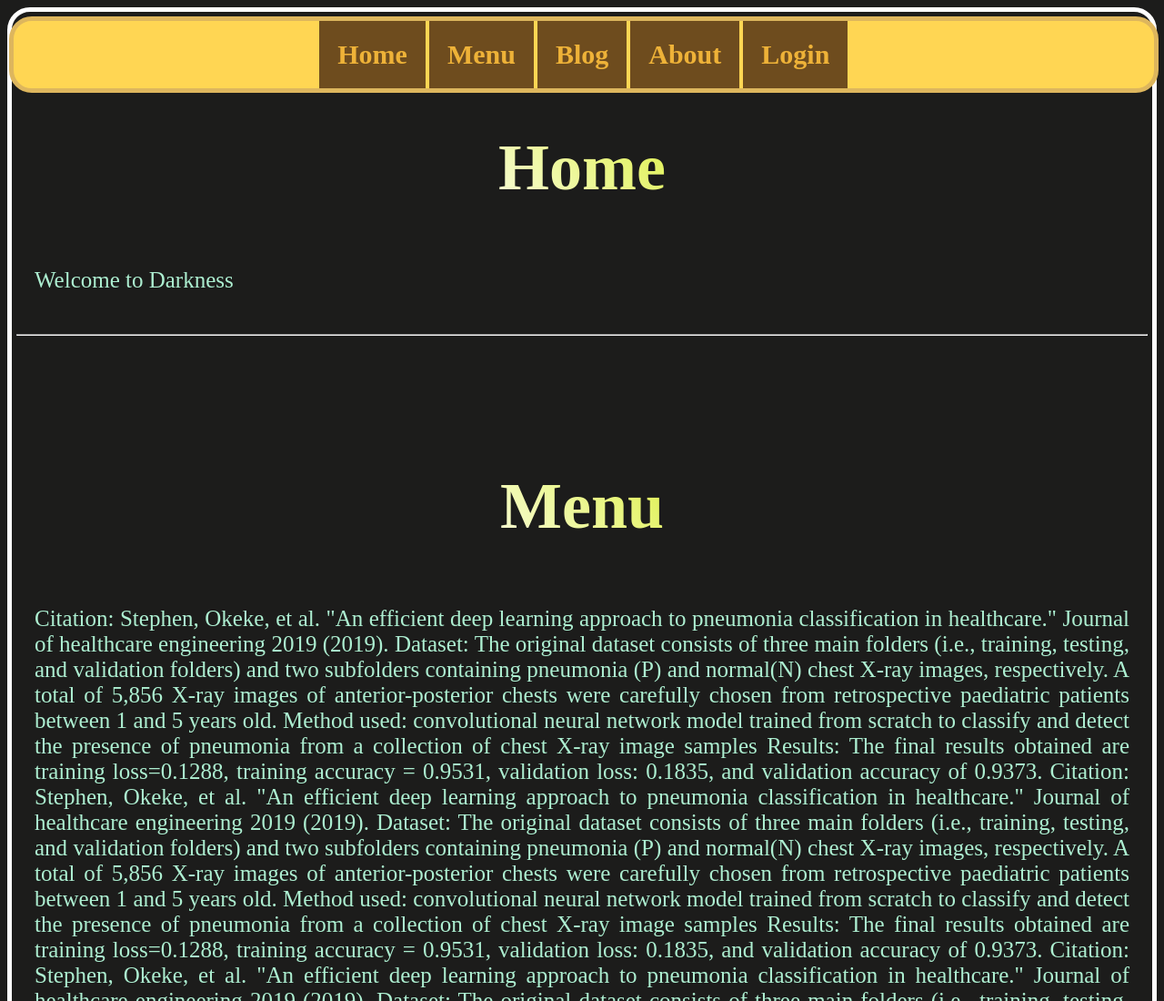
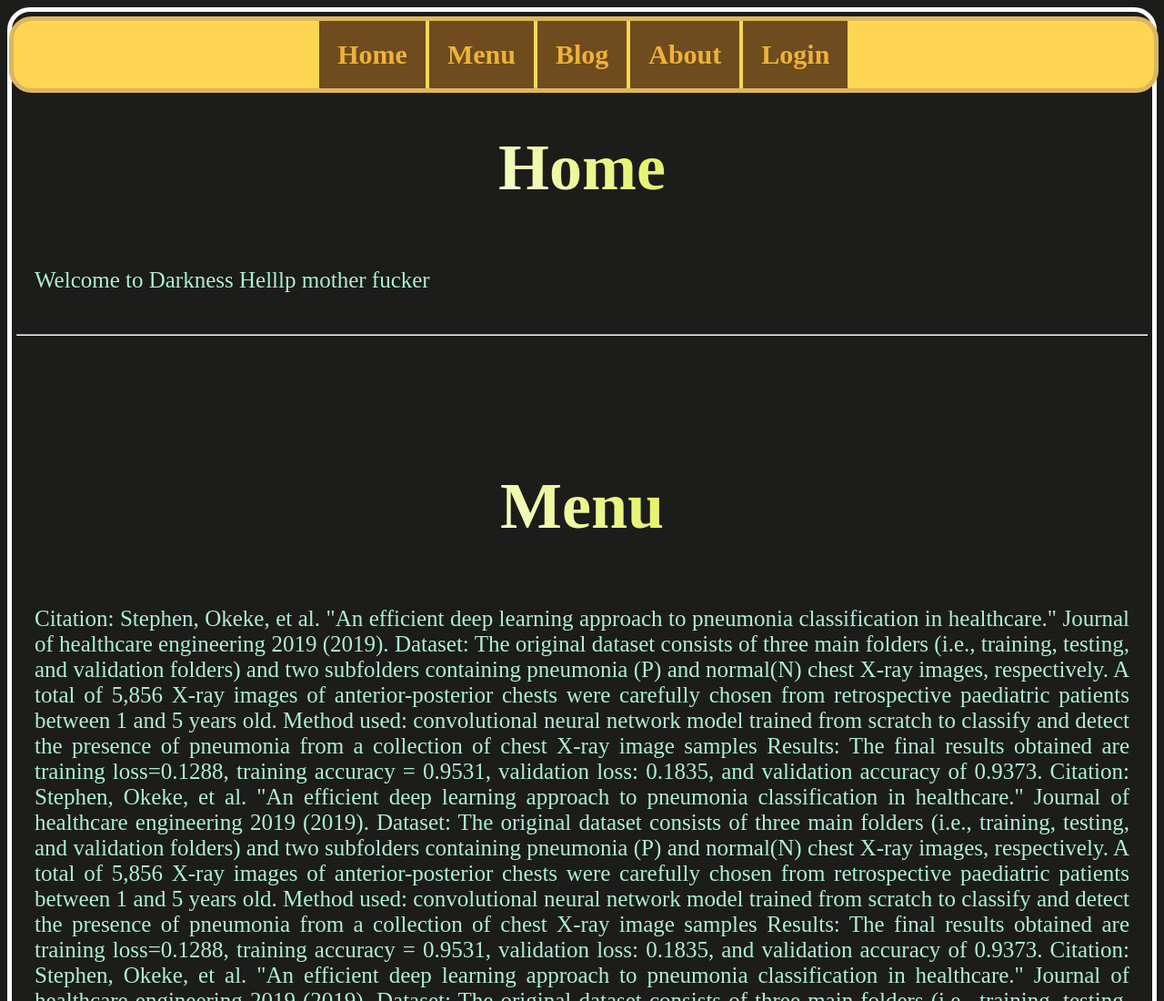
Before and after one commit to 8BitSec/MineCraftGuide, a plain HTML site: page test1.html in a window 1280 px wide. Shown: the top 1100 px of the page at 91% size. Drawn offline with Linux system fonts and the light colour scheme.

```diff
--- a/test1.html
+++ b/test1.html
@@ -41,7 +41,7 @@
     <div class=links><br>
         <a id="home"></a>
         <h1>Home</h1>
-        <p class="home1">Welcome to Darkness
+        <p class="home1">Welcome to Darkness Helllp mother fucker
         </p>
         <hr>
         <br>
```
